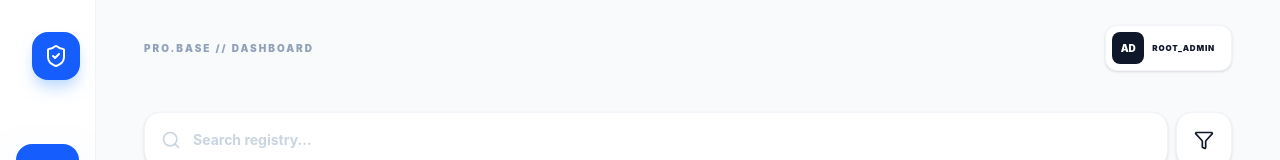
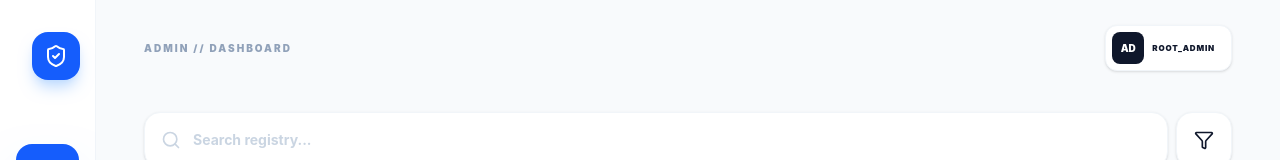
Before and after one commit to faris-dm/Reverse-Action-System, a React (Vite) app in the folder Client/: page /admin in a window 1280 px wide. Shown: the top 160 px of the page. Built offline with nearby package versions, Linux system fonts and the light colour scheme.

Commit message:
changed the title of the  admin dashboard

```diff
--- a/Client/src/pages/admin.jsx
+++ b/Client/src/pages/admin.jsx
@@ -209,7 +209,7 @@ const AdminApp = () => {
         </div>
         {isSidebarOpen && (
           <span className="font-black text-2xl tracking-tighter text-slate-900">
-            PRO.BASE
+            Admin
           </span>
         )}
       </div>
@@ -536,7 +536,7 @@ const AdminApp = () => {
               <ShieldCheck className="text-white w-5 h-5" />
             </div>
             <h1 className="text-[10px] font-black text-slate-900 lg:text-slate-400 uppercase tracking-[0.2em]">
-              PRO.BASE //{" "}
+              Admin //{" "}
               {selectedSupplierId
                 ? "VERIFICATION_MODE"
                 : activeTab.toUpperCase()}
```
